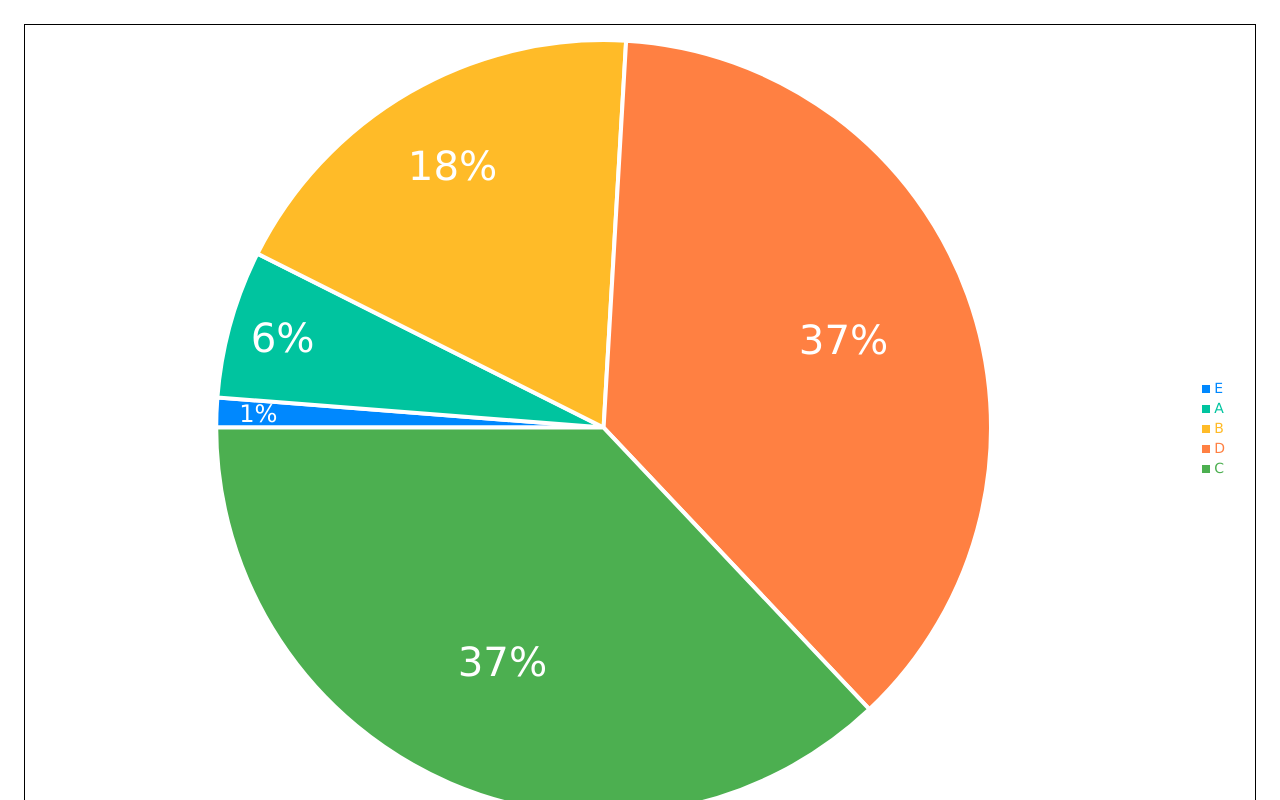
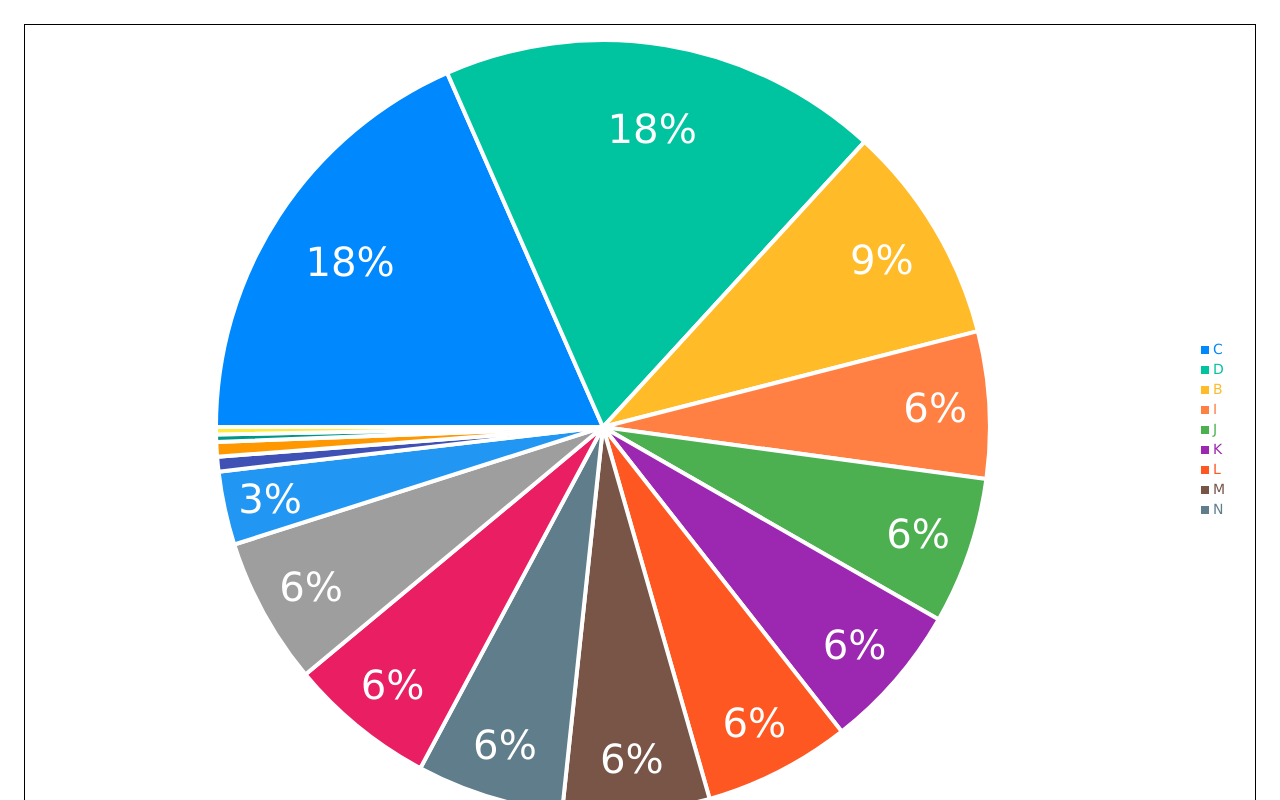
Before and after one commit to talkohavy/charts, a React (Vite) app: page / in a window 1280 px wide. Built offline with nearby package versions, Linux system fonts and the light colour scheme.

Commit message:
switched the sorting order

```diff
--- a/lib/components/PieChart/PieChart.tsx
+++ b/lib/components/PieChart/PieChart.tsx
@@ -23,7 +23,7 @@ export default function PieChart(props: PieChart) {
   const { data: pieChartData, radius } = useMemo(() => {
     const radius = showActiveShape ? PIE_CHART.radius.small : PIE_CHART.radius.large;
 
-    const sortedData = data.toSorted((a: any, b: any) => (a.value > b.value ? 1 : -1));
+    const sortedData = data.toSorted((a: any, b: any) => (a.value > b.value ? -1 : 1));
 
     const sortedPiChartData = getPieChart({ data: sortedData, radius });
 
--- a/src/App.tsx
+++ b/src/App.tsx
@@ -13,9 +13,17 @@ export default function App() {
           { name: 'C', value: 60 },
           { name: 'D', value: 60 },
           { name: 'E', value: 2 },
-          // { name: 'F', value: 2 },
-          // { name: 'G', value: 1 },
-          // { name: 'H', value: 1 },
+          { name: 'F', value: 2 },
+          { name: 'G', value: 1 },
+          { name: 'H', value: 1 },
+          { name: 'I', value: 20 },
+          { name: 'J', value: 20 },
+          { name: 'K', value: 20 },
+          { name: 'L', value: 20 },
+          { name: 'M', value: 20 },
+          { name: 'N', value: 20 },
+          { name: 'O', value: 20 },
+          { name: 'P', value: 20 },
         ]}
         className='border border-black'
         showActiveShape={false}
```
